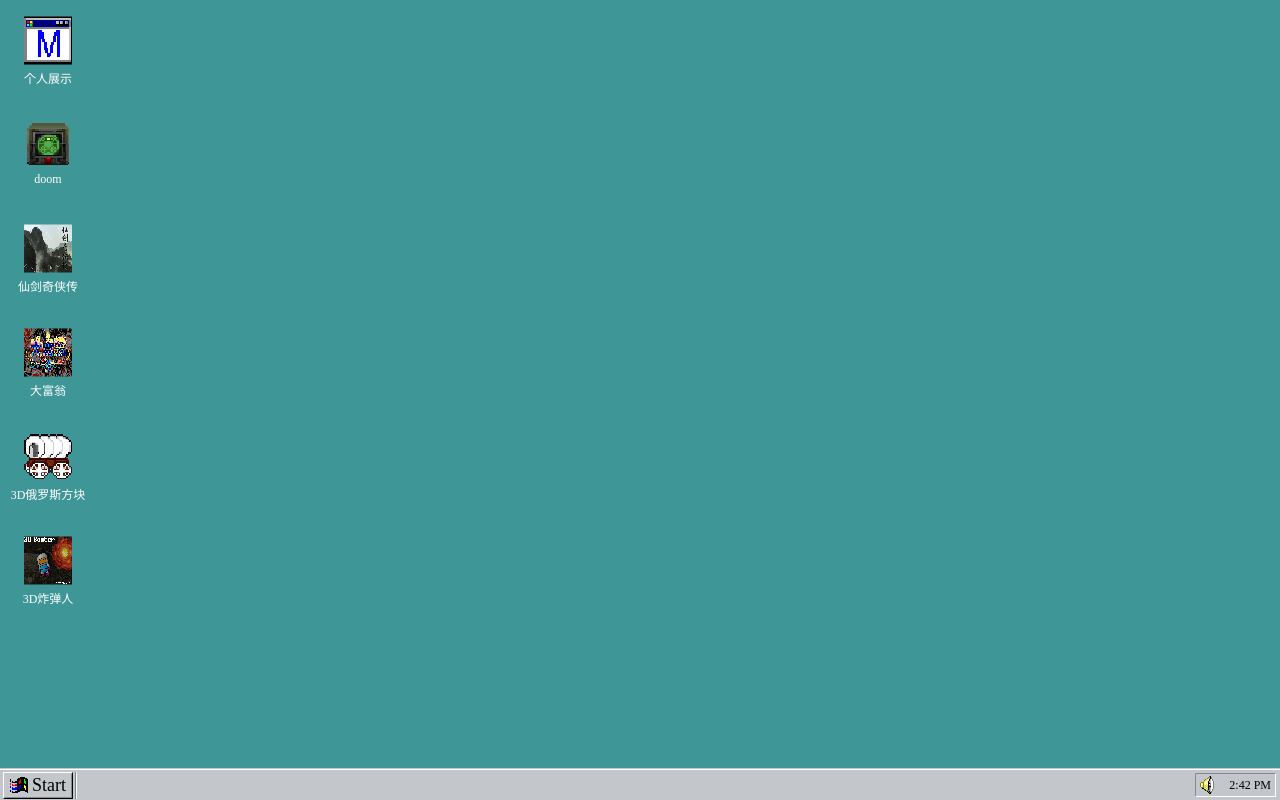
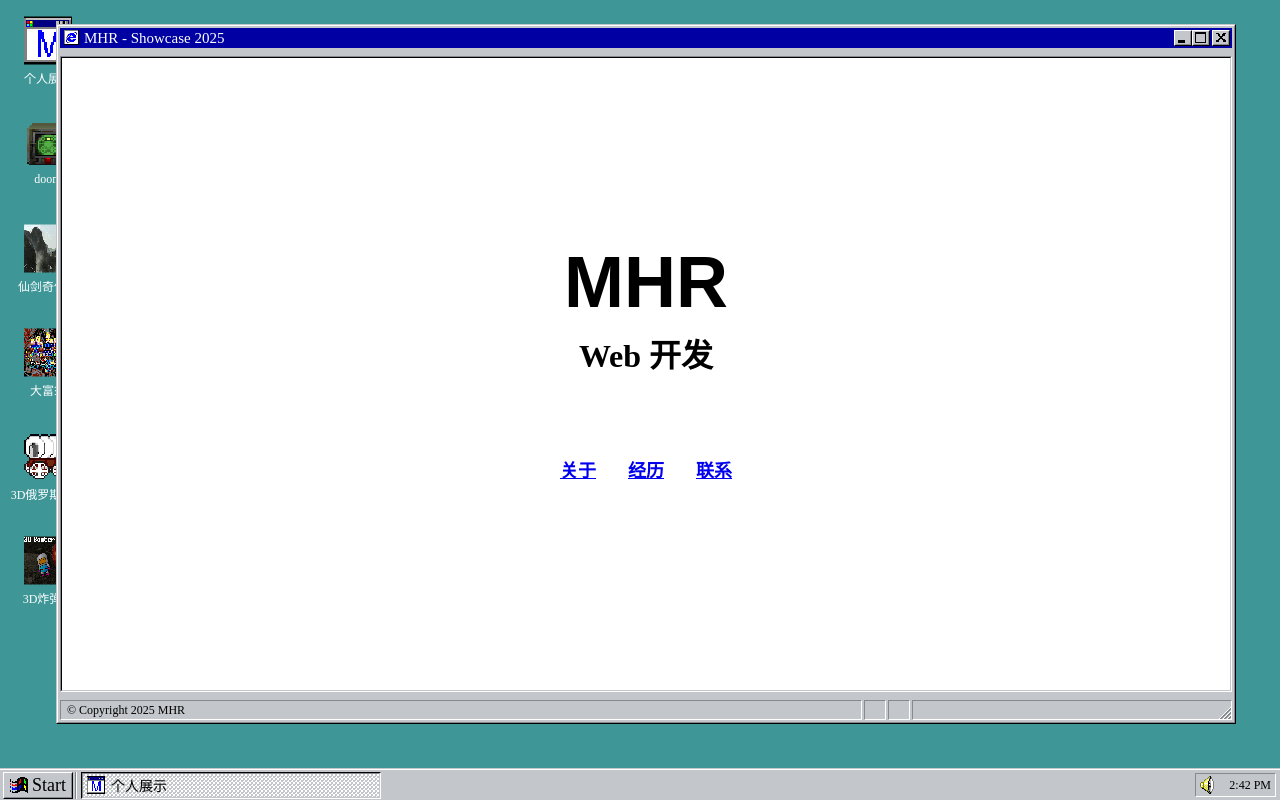
Before and after one commit to mhrmsg/inner-site, a React (Vite) app: page / in a window 1280 px wide. Built offline with nearby package versions, Linux system fonts and the light colour scheme; a web font is replaced by a local one.

Commit message:
fix:默认展示showcase

```diff
--- a/src/components/os/Desktop.tsx
+++ b/src/components/os/Desktop.tsx
@@ -51,7 +51,7 @@ const Desktop: React.FC<DesktopProps> = (props) => {
         });
 
         newShortcuts.forEach((shortcut) => {
-            if (shortcut.shortcutName === 'My Showcase') {
+            if (shortcut.shortKey === 'showcase') {
                 shortcut.onOpen();
             }
         });
```
